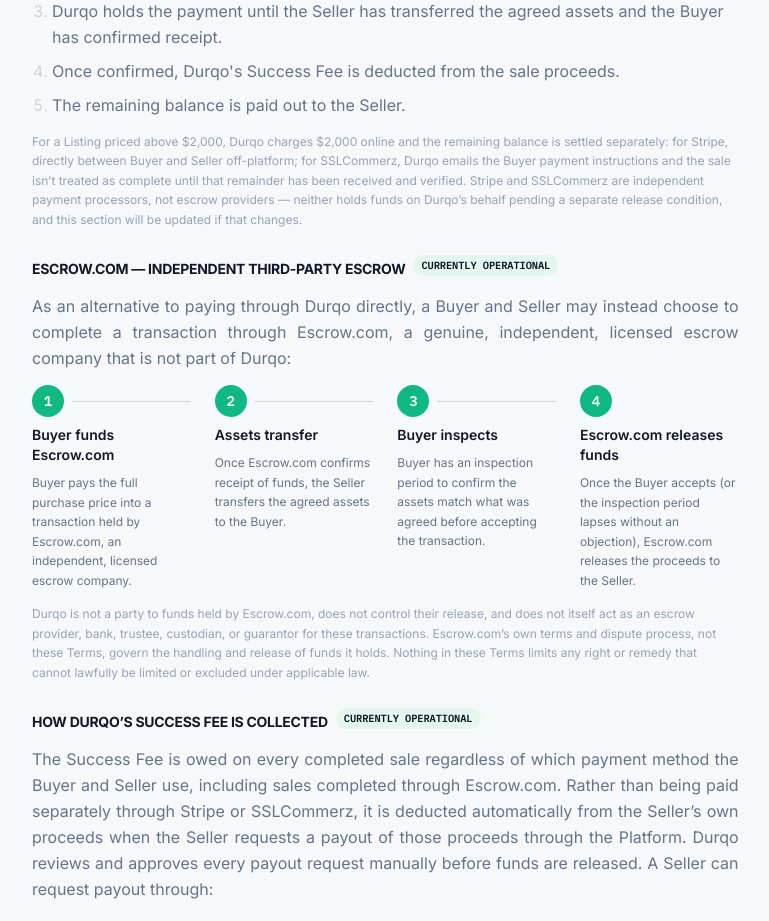
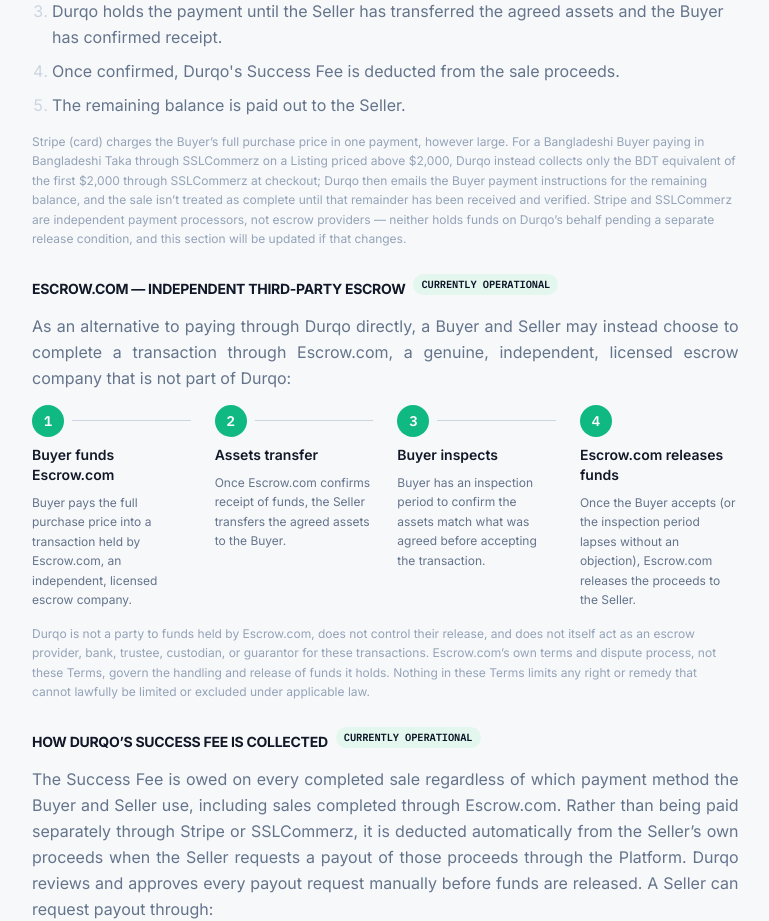
Before and after one commit to mdmanirmia/durqo-app, a Next.js app: page /terms in a window 1280 px wide. Shown: the part 3340-4261 px from the top of the page, without its empty margins (288-1057 px from the left). Built offline with nearby package versions, Linux system fonts and the light colour scheme; no server answers.

Commit message:
Correct terms page: $2,000 cap is SSLCommerz-only, not Stripe

```diff
--- a/src/app/terms/page.tsx
+++ b/src/app/terms/page.tsx
@@ -62,6 +62,16 @@ import { fmtUSD } from "@/lib/format";
 // wording unless it's actually been integrated and verified in production,
 // and this remains a substantive correction warranting the owner's/a
 // lawyer's review before being treated as fully final.
+//
+// Same-day follow-up (Sep 11, 2026): the merchant asked to remove the
+// $2,000 online-deposit cap for Stripe card payments specifically — Stripe
+// now always charges the Buyer's full purchase price in one payment
+// (src/app/api/checkout/route.ts), same as Escrow.com. The cap remains in
+// place for SSLCommerz only (Bangladeshi Taka payments), since Durqo still
+// needs to coordinate a large BDT remainder by email — see
+// src/lib/payment-terms.ts's own updated comment. The "How payment works
+// today" footnote below was corrected to describe this split by rail
+// instead of lumping Stripe and SSLCommerz together.
 const EFFECTIVE_DATE = "September 11, 2026";
 
 export const metadata: Metadata = {
@@ -488,12 +498,14 @@ export default function TermsPage() {
                   ))}
                 </ol>
                 <p className="text-left text-xs leading-relaxed text-ink-faint">
-                  For a Listing priced above $2,000, Durqo charges $2,000 online and the remaining balance is
-                  settled separately: for Stripe, directly between Buyer and Seller off-platform; for SSLCommerz,
-                  Durqo emails the Buyer payment instructions and the sale isn&rsquo;t treated as complete until
-                  that remainder has been received and verified. Stripe and SSLCommerz are independent payment
-                  processors, not escrow providers — neither holds funds on Durqo&rsquo;s behalf pending a
-                  separate release condition, and this section will be updated if that changes.
+                  Stripe (card) charges the Buyer&rsquo;s full purchase price in one payment, however large. For a
+                  Bangladeshi Buyer paying in Bangladeshi Taka through SSLCommerz on a Listing priced above
+                  $2,000, Durqo instead collects only the BDT equivalent of the first $2,000 through SSLCommerz at
+                  checkout; Durqo then emails the Buyer payment instructions for the remaining balance, and the
+                  sale isn&rsquo;t treated as complete until that remainder has been received and verified. Stripe
+                  and SSLCommerz are independent payment processors, not escrow providers — neither holds funds
+                  on Durqo&rsquo;s behalf pending a separate release condition, and this section will be updated
+                  if that changes.
                 </p>
 
                 <div className="mt-2 flex items-center gap-2">
```
